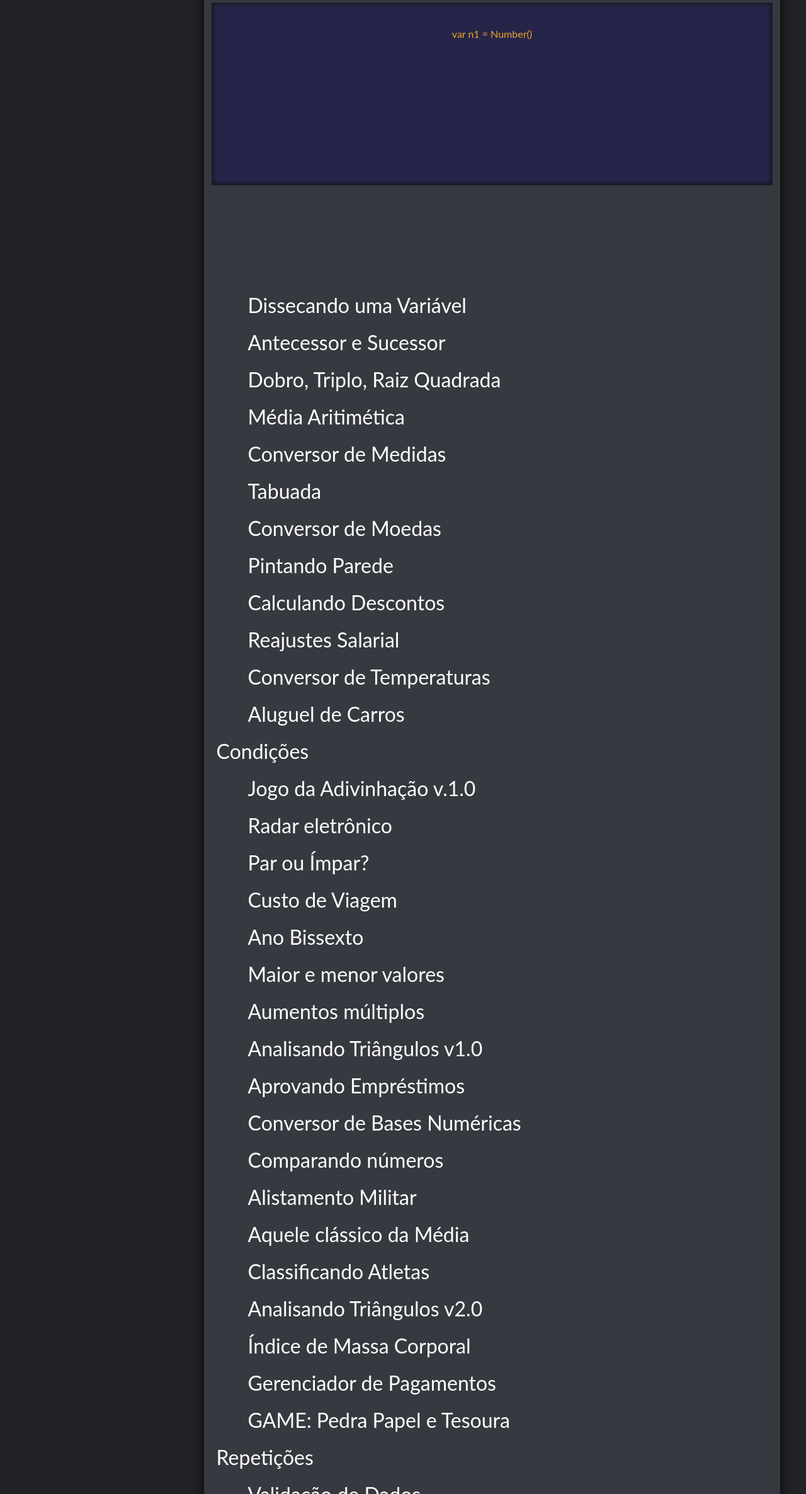
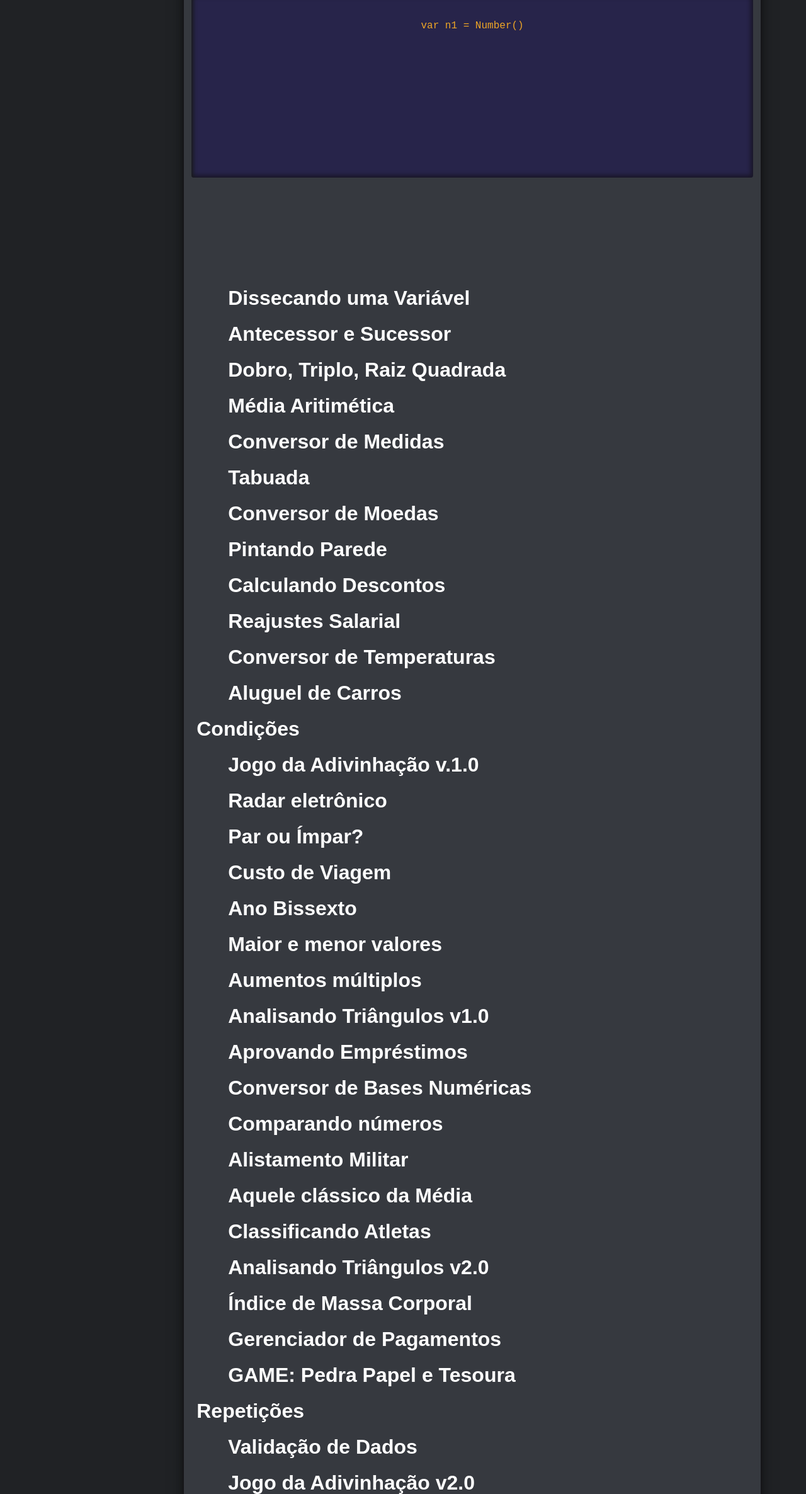
Before and after one commit to lopesgsl/curso.js, a plain HTML site: page Exercicios/index.html in a window 1280 px wide. Shown: the part 428-2800 px from the top of the page at 63% size. Drawn offline with nearby package versions, Linux system fonts and the light colour scheme.

Commit message:
arrumando bug das fontes

```diff
--- a/Exercicios/estilos/main.css
+++ b/Exercicios/estilos/main.css
@@ -6,11 +6,15 @@ section #ex003{
 }
 
 .code{
-    font-family: var(--font_code);
+    font-family: "cascadia", monospace;
     padding: 20px;
     width: 93%;
     height: 250px;
     margin: auto;
+    border-radius: 4px;
     background-color: var(--code);
     box-shadow: rgb(26, 28, 29) 3px 3px 6px 0px inset, rgba(15, 12, 12, 0.5) -3px -3px 6px 1px inset;
 }
+.code p{
+    font-family: "cascadia", monospace;
+}
--- a/Exercicios/estilos/menu.css
+++ b/Exercicios/estilos/menu.css
@@ -1,8 +1,9 @@
 @charset "UTF-8";
 
 nav{
-    width: 23%;
+    width: 18%;
     margin: 10px;
+    font-family: var(--font_h);
 }
 #inicio{
     font-size: 1.5em;
--- a/Exercicios/estilos/style.css
+++ b/Exercicios/estilos/style.css
@@ -31,7 +31,6 @@
 *{
     margin: 0;
     padding: 0;
-    font-family: var(--font);
 }
 
 body{
@@ -55,7 +54,7 @@ h3{
 }
 h1,h2,h3,h4{
     margin: 20px;
-    font: var(--font_h);
+    font-family: var(--font_h);
     color: white;
     font-size: 2em;
 }
@@ -63,6 +62,7 @@ p{
     margin: 20px;
     color:var(--amarelo_leve);
     text-align: center;
+    font-family: var(--font);
 }
 strong{
     color: var(--rosa_destaque);
--- a/Exercicios/index.html
+++ b/Exercicios/index.html
@@ -97,7 +97,7 @@
                 <li>Tratamento vários valores v1.0</li>
                 <li>Maior e Menor valores</li>
                 <li>Vários números com flag</li>
-                <li>Tabuada v3.0</li>
+                <li><a href="#ex044">Tabuada v3.0</a></li>
                 <li>Jogo do Par ou Ímpar</li>
                 <li>Análise de dados do grupo</li>
                 <li>Estatísticas em produtos</li>
@@ -118,7 +118,7 @@
 
         <article>
             <section>
-                <h2>Variaveis</h2>
+                <h2 id="var">Variaveis</h2>
 
                     <section id="ex001">
                         <h3>Respondendo usuários</h3>
@@ -130,67 +130,157 @@
 
             </section>
             <section>
-                <h2>Tratamento de dados</h2>
+                <h2 id="data">Tratamento de dados</h2>
+
                     <section id="ex003">
                         <h3>Somando dois números</h3>
-
                         <div class="code">
                             <p>var n1 = Number()</p>
                         </div>
+                    </section>
 
+                    <section id="ex004">
+                        <h3>Dissecando uma Variável</h3>
                     </section>
-                    <h3>Dissecando uma Variável</h3>
+                    <section id="ex005">
                         <h3>Antecessor e Sucessor</h3>
+                    </section>
+                    <section id="ex006">
                         <h3>Dobro, Triplo, Raiz Quadrada</h3>
+                    </section>
+                    <section id="ex007">
                         <h3>Média Aritimética </h3>
+                    </section>
+                    <sectionv id="ex008">
                         <h3>Conversor de Medidas</h3>
+                    </section>
+                    <section id="ex009">
                         <h3>Tabuada</h3>
+                    </section>
+                    <section id="ex010">
                         <h3>Conversor de Moedas</h3>
+                    </section>
+                    <section id="ex011">
                         <h3>Pintando Parede</h3>
+                    </section>
+                    <section id="ex012">
                         <h3>Calculando Descontos</h3>
+                    </section>
+                    <section id="ex013">
                         <h3>Reajustes Salarial</h3>
+                    </section>
+                    <section id="ex014">
                         <h3>Conversor de Temperaturas</h3>
+                    </section>
+                    <section id="ex015">
                         <h3>Aluguel de Carros</h3>
                     </section>
+            </section>
             <section>
-                <h2>Condições</h2>
+                <h2 id="if">Condições</h2>
+                    <section id="ex016">
                         <h3>Jogo da Adivinhação v.1.0</h3>
+                    </section>
+                    <section id="ex017">
                         <h3>Radar eletrônico</h3>
+                    </section>
+                    <section id="ex018">
                         <h3>Par ou Ímpar?</h3>
+                    </section>
+                    <section id="ex019">
                         <h3>Custo de Viagem</h3>
+                    </section>
+                    <section id="ex020">
                         <h3>Ano Bissexto</h3>
+                    </section>
+                    <section id="ex021">
                         <h3>Maior e menor valores</h3>
+                    </section>
+                    <section id="ex022">
                         <h3>Aumentos múltiplos</h3>
+                    </section>
+                    <section id="ex023">
                         <h3>Analisando Triângulos v1.0</h3>
+                    </section>
+                    <section id="ex024">
                         <h3>Aprovando Empréstimos</h3>
+                    </section>
+                    <section id="ex025">
                         <h3>Conversor de Bases Numéricas</h3>
+                    </section>
+                    <section id="ex026">
                         <h3>Comparando números</h3>
+                    </section>
+                    <section id="ex027">
                         <h3>Alistamento Militar</h3>
+                    </section>
+                    <section id="ex028">
                         <h3>Aquele clássico da Média</h3>
+                    </section>
+                    <section id="ex029">
                         <h3>Classificando Atletas</h3>
+                    </section>
+                    <section id="ex030">
                         <h3>Analisando Triângulos v2.0</h3>
+                    </section>
+                    <section id="ex031">
                         <h3>Índice de Massa Corporal</h3>
+                    </section>
+                    <section id="ex032">
                         <h3>Gerenciador de Pagamentos</h3>
+                    </section>
+                    <section id="ex033">
                         <h3>GAME: Pedra Papel e Tesoura</h3>
                     </section>
+            </section>
             <section>
-                <h2>Repetições</h2>
+                <h2 id="for">Repetições</h2>
+                    <section id="ex034">
                         <h3>Validação de Dados</h3>
+                    </section>
+                    <section id="ex035">
                         <h3>Jogo da Adivinhação v2.0</h3>
+                    </section>
+                    <section id="ex036">
                         <h3>Criando um Menu de Opções</h3>
+                    </section>
+                    <section id="ex037">
                         <h3>Cálculo do Fatorial</h3>
+                    </section>
+                    <section id="ex038">
                         <h3>Progressão Aritmética v2.0</h3>
+                    </section>
+                    <section id="ex039">
                         <h3>Super Progressão Aritmética v3.0</h3>
+                    </section>
+                    <section id="ex040">
                         <h3>Sequência de Fibonacci v1.0</h3>
+                    </section>
+                    <section id="ex041">
                         <h3>Tratando vários valores v1.0</h3>
+                    </section>
+                    <section id="ex042">
                         <h3>Maior e Menor valores</h3>
+                    </section>
+                    <section id="ex043">
                         <h3>Vários números com flag</h3>
+                    </section>
+                    <section id="ex044">
                         <h3>Tabuada v3.0</h3>
+                    </section>
+                    <section id="ex045">
                         <h3>Jogo do Par ou Ímpar</h3>
+                    </section>
+                    <section id="ex046">
                         <h3>Análise de dados do grupo</h3>
+                    </section>
+                    <section id="ex047">
                         <h3>Estatísticas em produtos</h3>
+                    </section>
+                    <section id="ex048">
                         <h3>Simulador de Caixa Eletrônico</h3>
-                <h2>Funções</h2>
+                    </section>
+                <h2 id="func">Funções</h2>
             </section>
         </article>
     </main>
```
Lines whose indentation alone changed are shown as unchanged.
